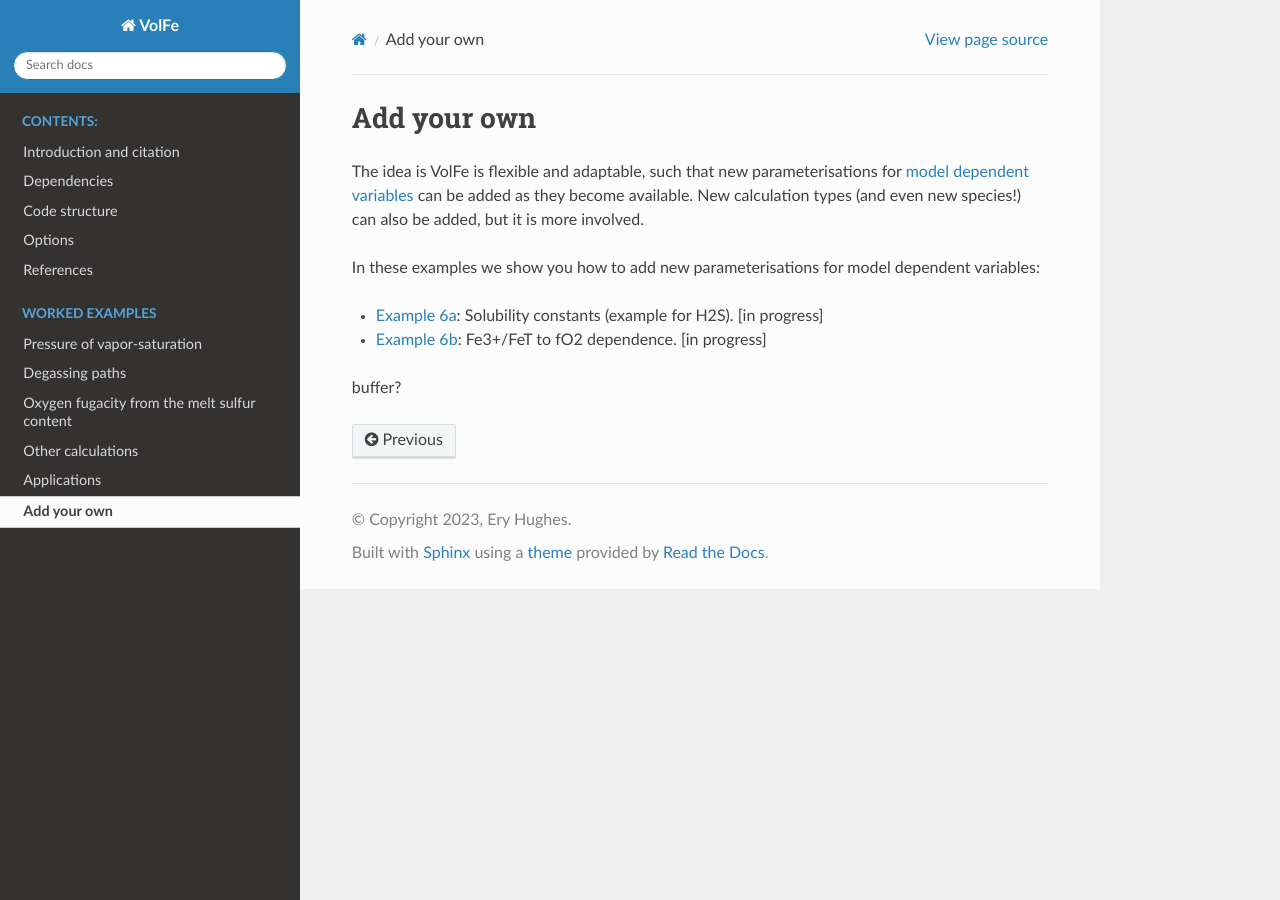
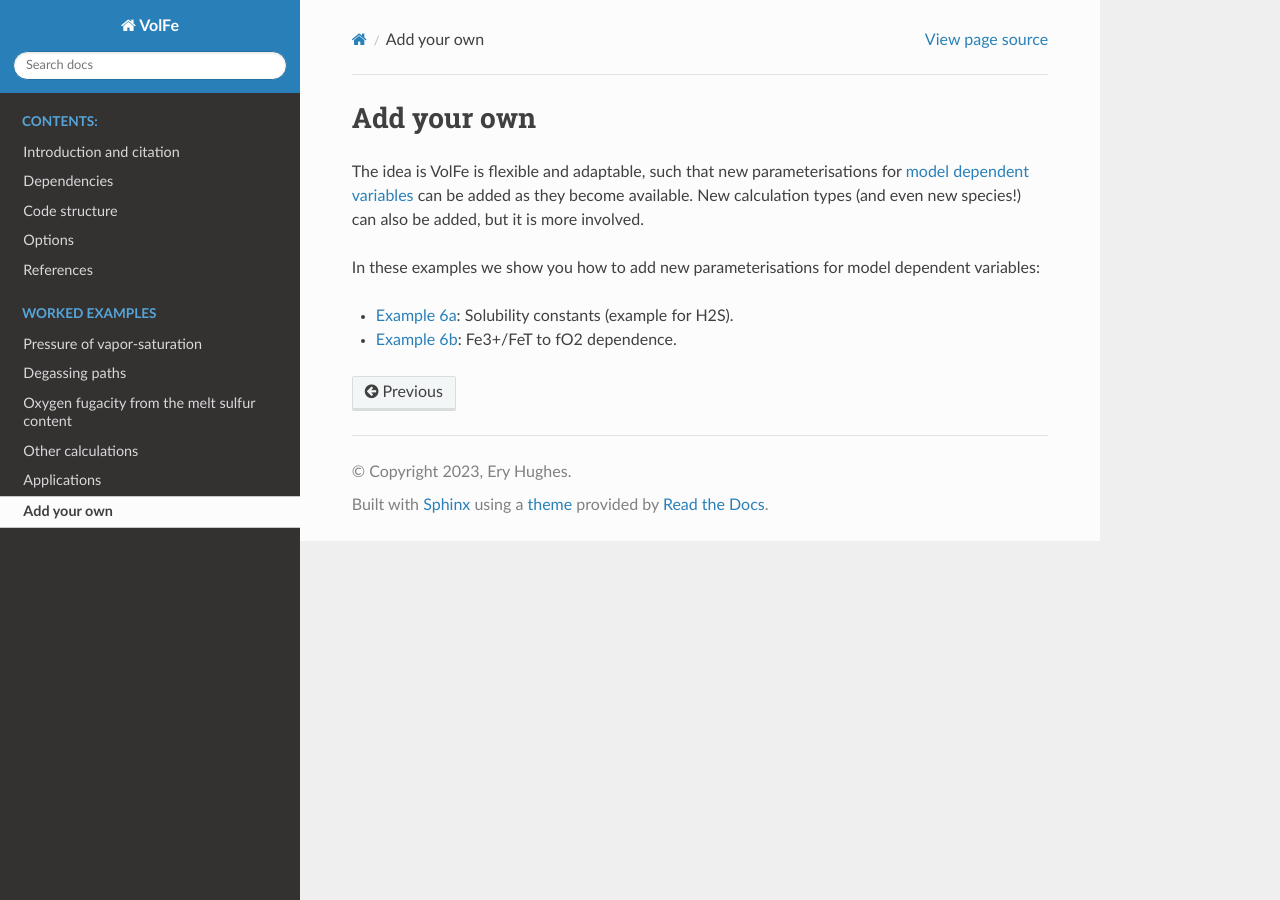
Before and after one commit to eryhughes/VolFe, a Sphinx documentation site: the page built from docs/add_your_own.rst, in a window 1280 px wide. Built offline with Sphinx 7.4.7 and the Read the Docs theme 2.0.0, drawn with Linux system fonts in a browser that asks for light colours; pages that are not in the unit, such as notebooks, are missing from menus.

Commit message:
Update add_your_own.rst

```diff
--- a/docs/add_your_own.rst
+++ b/docs/add_your_own.rst
@@ -7,8 +7,6 @@ New calculation types (and even new species!) can also be added, but it is more
 
 In these examples we show you how to add new parameterisations for model dependent variables:
 
-- :doc:`Example 6a <Examples/6a. solubility_constant>`: Solubility constants (example for H2S). [in progress]
+- :doc:`Example 6a <Examples/6a. solubility_constant>`: Solubility constants (example for H2S).
 
-- :doc:`Example 6b <Examples/6b. new_fO2>`: Fe3+/FeT to fO2 dependence. [in progress]
-
-buffer?
+- :doc:`Example 6b <Examples/6b. new_fO2>`: Fe3+/FeT to fO2 dependence.
```
